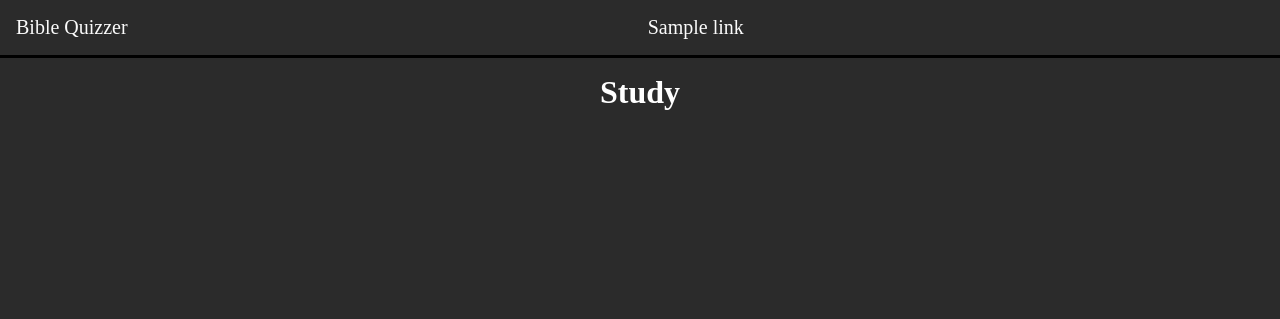
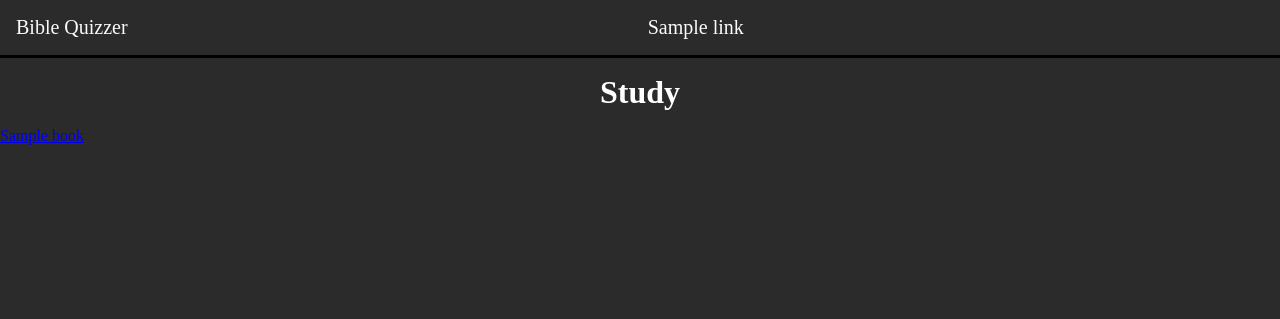
Before and after one commit to david22573/bible-quizzer, a FastAPI app: template templates/study/index.html in a window 1280 px wide. Shown: the top 319 px of the page. Run offline with FastAPI, Linux system fonts and the light colour scheme; the template is opened without the code that fills it: most values are stand-ins (such as "Sample title", 1, 10 or a date in 2020).

Commit message:
add books container to study/index.html

```diff
--- a/templates/study/index.html
+++ b/templates/study/index.html
@@ -1,6 +1,20 @@
 {% extends 'base.html' %}
-
-
+<style>
+    .study-container {
+        display: flex;
+        flex-direction: column;
+        align-items: center;
+    }
+</style>
 {% block content %}
-<h1>Study</h1>
+<div class="study-container">
+    <h1>Study</h1>
+    <ol class="books-container">
+        {% for book in books %}
+        <li class="book">
+            <a href="/study/{{ book }}">{{ book }}</a>
+        </li>
+        {% endfor %}
+    </ol>
+</div>
 {% endblock %}
```
